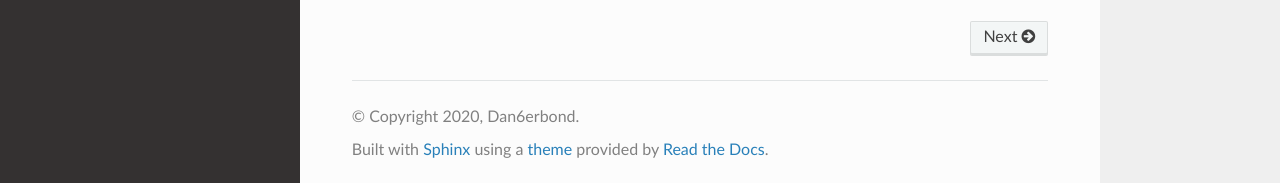
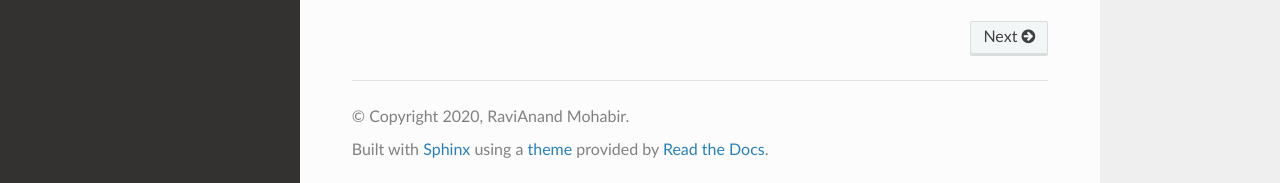
Before and after one commit to Dan6erbond/aPRAW, a Sphinx documentation site: the page built from docs/index.rst, in a window 1280 px wide and 1253 px high. Shown: the part 1067-1250 px from the top of the window. Built offline with Sphinx 7.4.7 and the Read the Docs theme 2.0.0, drawn with Linux system fonts in a browser that asks for light colours.

Commit message:
Update author

```diff
--- a/docs/conf.py
+++ b/docs/conf.py
@@ -18,9 +18,9 @@
 # -- Project information -----------------------------------------------------
 
 project = 'aPRAW'
-copyright = '2020, Dan6erbond'
+copyright = '2020, RaviAnand Mohabir'
 master_doc = "index"
-author = 'Dan6erbond'
+author = 'RaviAnand Mohabir'
 
 # The full version, including alpha/beta/rc tags
 release = '0.3.2-alpha'
```
